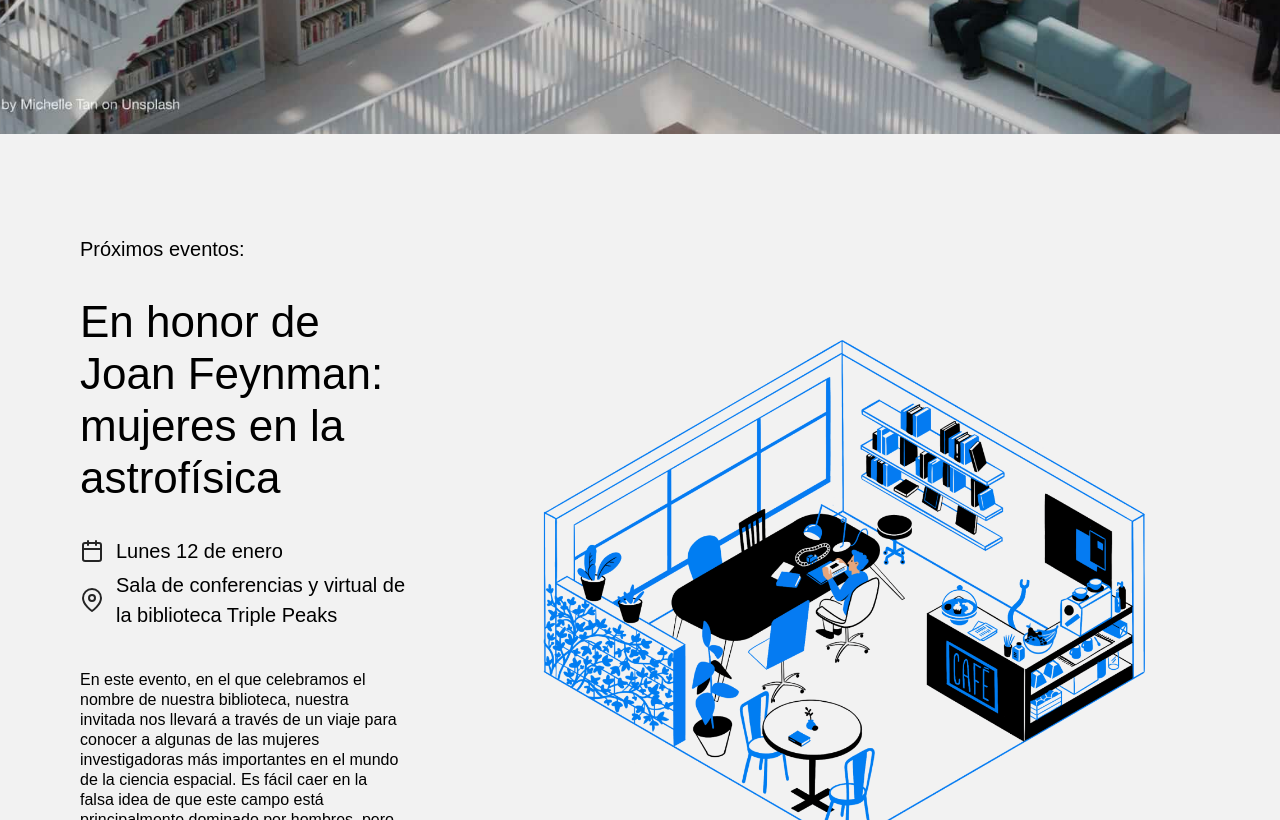
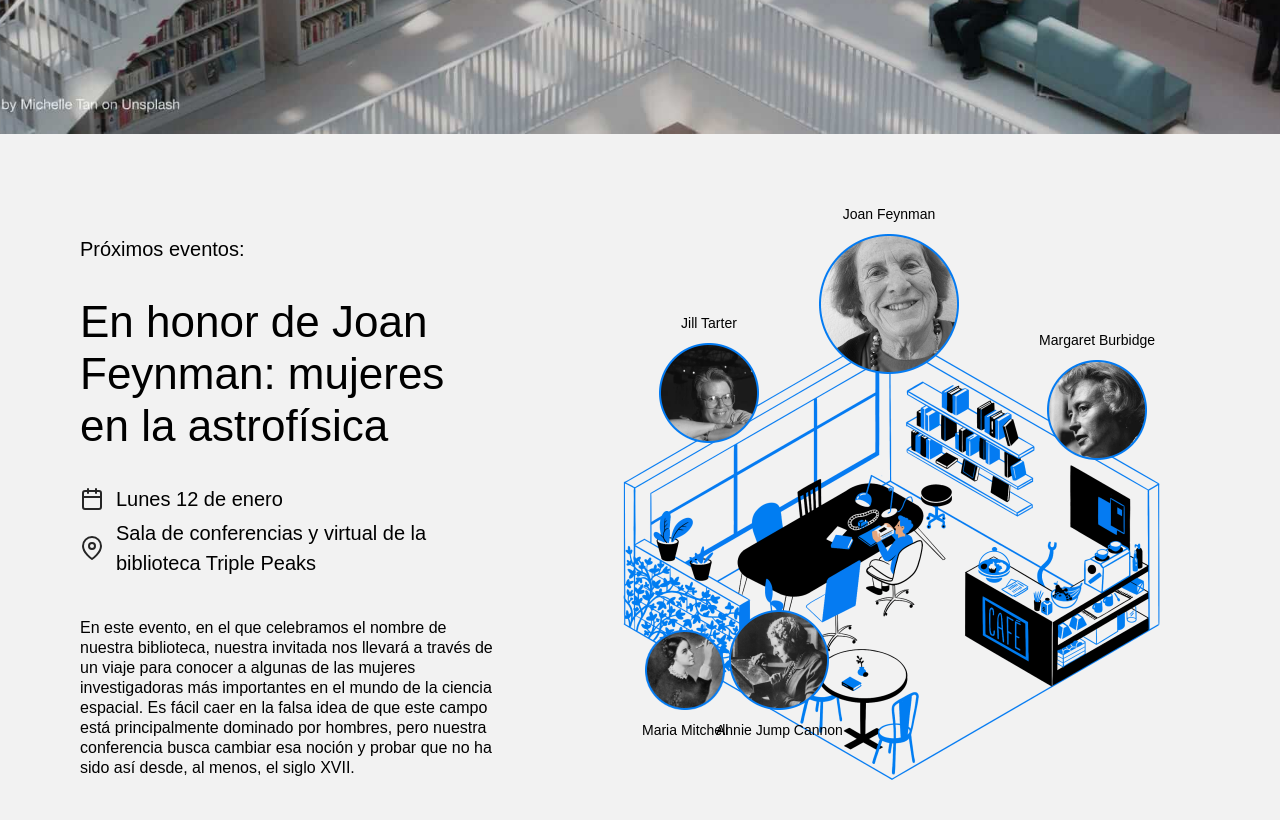
Before and after one commit to BrunoNaranjo/web_project_library_es, a plain HTML site: page index.html in a window 1280 px wide. Shown: the part 1980-2800 px from the top of the page. Drawn offline with Linux system fonts and the light colour scheme.

Commit message:
nueva actualizacion de mi proyecto

```diff
--- a/index.html
+++ b/index.html
@@ -124,8 +124,7 @@
           </li>
         </ul>
       </section>
-
-        <section class="events">
+              <section class="events" id="events">
           <div class="events__content">
             <h2 class="events__heading">Próximos eventos:</h2>
             <h3 class="events__title">
@@ -152,69 +151,63 @@
               </div>
             </div>
             <p class="events__description">
-            En este evento, en el que celebramos el nombre de nuestra biblioteca, nuestra
-            invitada nos llevará a través de un viaje para conocer a algunas de las mujeres
-            investigadoras más importantes en el mundo de la ciencia espacial. Es
-            fácil caer en la falsa idea de que este campo está principalmente
-            dominado por hombres, pero nuestra conferencia busca cambiar esa noción y
-            probar que no ha sido así desde, al menos, el siglo
-            XVII.
+              En este evento, en el que celebramos el nombre de nuestra
+              biblioteca, nuestra invitada nos llevará a través de un viaje para
+              conocer a algunas de las mujeres investigadoras más importantes en
+              el mundo de la ciencia espacial. Es fácil caer en la falsa idea de
+              que este campo está principalmente dominado por hombres, pero
+              nuestra conferencia busca cambiar esa noción y probar que no ha
+              sido así desde, al menos, el siglo XVII.
             </p>
             <a href="#" class="events__more">Más eventos &rarr;</a>
           </div>
-          <div class="events_cover">
+          <div class="events__cover">
             <img
               src="./images/cafe.png"
               alt="sala de cafe"
               class="events__image"
             />
-            <div class="person person_name_freyman">
-              <p class="person__caption">Joan Freyman</p>
+            <div class="person person_name_feynman">
+              <p class="person__caption">Joan Feynman</p>
               <img
                 src="./images/person_feynman.png"
-              alt="Joan-Freyman"
-              class="peson__image person__image_size_1"
+                alt="joan-feynman"
+                class="person__image person__image_size_l"
               />
             </div>
-
             <div class="person person_name_burbidge">
               <p class="person__caption">Margaret Burbidge</p>
               <img
                 src="./images/person_burbidge.png"
-              alt="margarer-burbidge"
+                alt="margaret-burbidge"
                 class="person__image person__image_size_m"
               />
             </div>
-
             <div class="person person_name_cannon">
-              <p class="person__caption">Annie Jump Cannon</p>
               <img
                 src="./images/person_cannon.png"
                 alt="annie-jump-cannon"
                 class="person__image person__image_size_m"
               />
+              <p class="person__caption">Annie Jump Cannon</p>
             </div>
-
             <div class="person person_name_mitchell">
-              <p class="person__caption">Maria Mitchell</p>
               <img
                 src="./images/person_mitchell.png"
-              alt="Maria Mitchell"
-              class="person__image person__image_size_m"
+                alt="maria-mitchell"
+                class="person__image person__image_size_s"
               />
+              <p class="person__caption">Maria Mitchell</p>
             </div>
-
             <div class="person person_name_tarter">
               <p class="person__caption">Jill Tarter</p>
               <img
                 src="./images/person_tarter.png"
-              alt="Jill Tarter"
+                alt="jill-tarter"
                 class="person__image person__image_size_m"
               />
             </div>
-
           </div>
-          <!-- Comienza a crear la composición aquí -->
         </section>
       </main>
     </div>
```
Also changed, not shown: styles/style.css (indentation only). Lines whose indentation alone changed are shown as unchanged.
